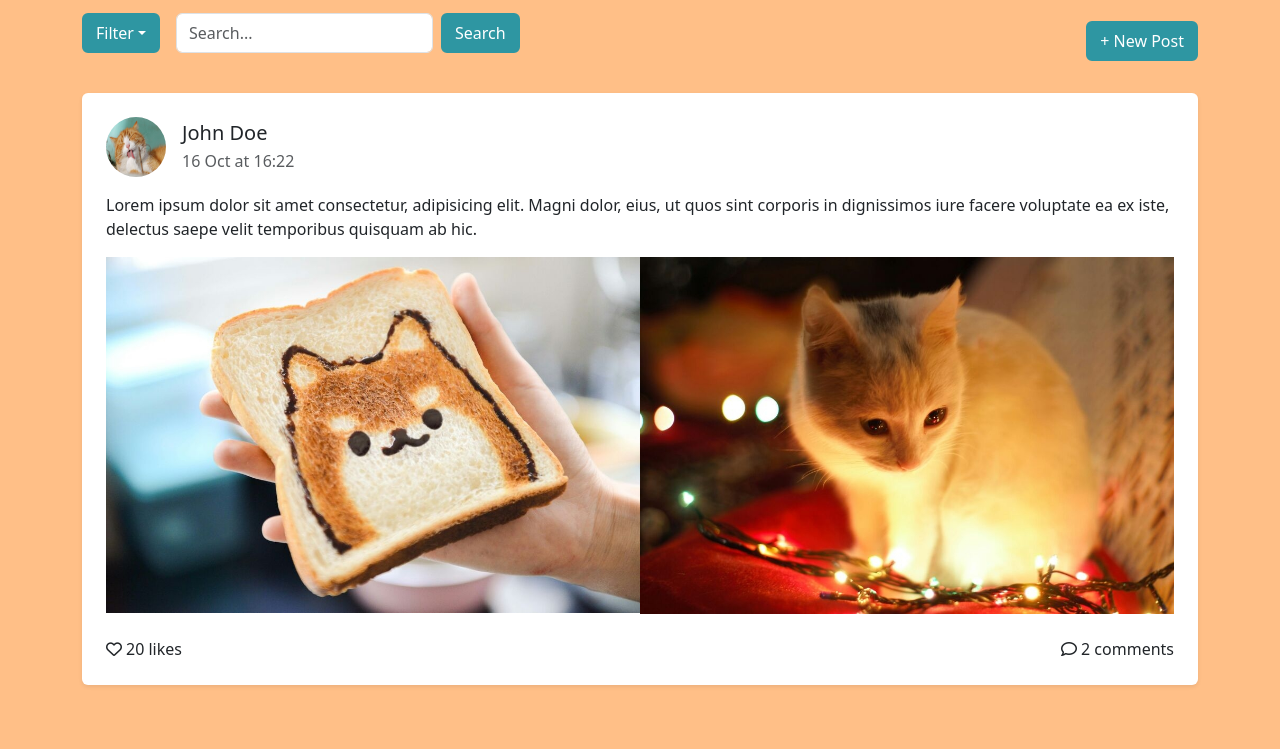
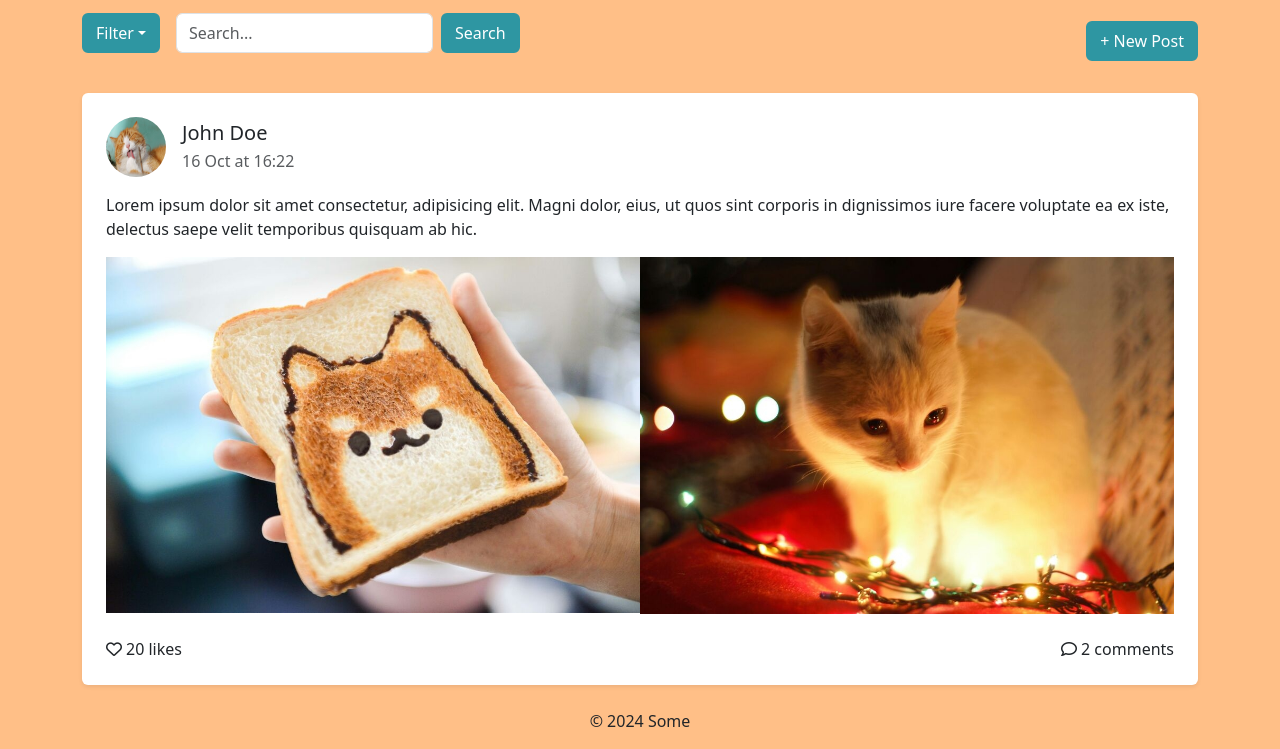
Before and after one commit to juliehabb/CSS-FrameWork, a website: page feed/index.html in a window 1280 px wide. Shown: the part 85-834 px from the top of the page. Before the commit the page ends 800 px from the top, so only its background shows below. Drawn offline with nearby package versions, Linux system fonts and the light colour scheme.

Commit message:
Update to text

```diff
--- a/feed/index.html
+++ b/feed/index.html
@@ -102,7 +102,10 @@
             </div>
         </main>
 
-        <footer></footer>
+        <footer>
+            <div class="container text-center">
+            <p>&copy; 2024 Some</p>
+        </div></footer>
     </body>
 
 </html>
```
Also changed, not shown: profile/index.html (+1 -1 lines).
